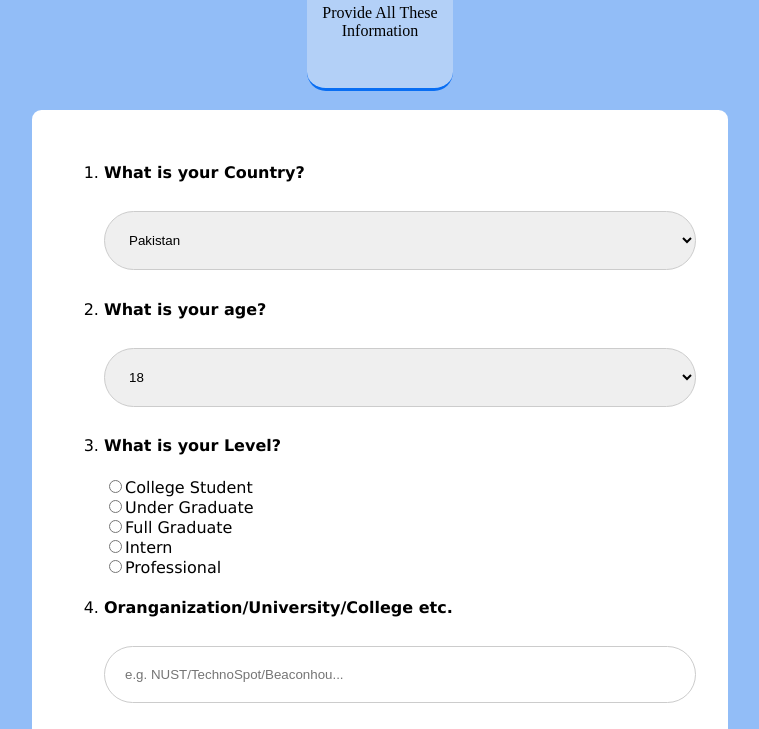
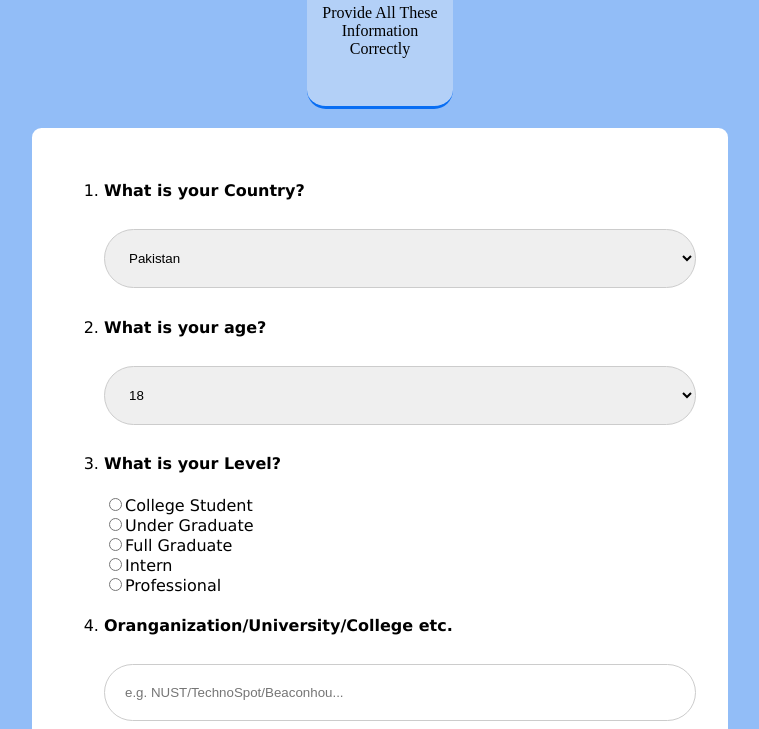
Before and after one commit to ismoabbi703/Login-Page, a plain HTML site: page page2.html in a window 1280 px wide. Shown: the part 212-941 px from the top of the page, without its empty margins (260-1019 px from the left). Drawn offline with Linux system fonts and the light colour scheme.

Commit message:
added correctly

```diff
--- a/page2.html
+++ b/page2.html
@@ -11,7 +11,7 @@
   <header>
     <div class="content-width">
     <h1>Personal Information</h1>
-    <p>Provide All These Information</p>
+    <p>Provide All These Information Correctly</p>
     </div>
   </header>
     <form class="f1">
```
